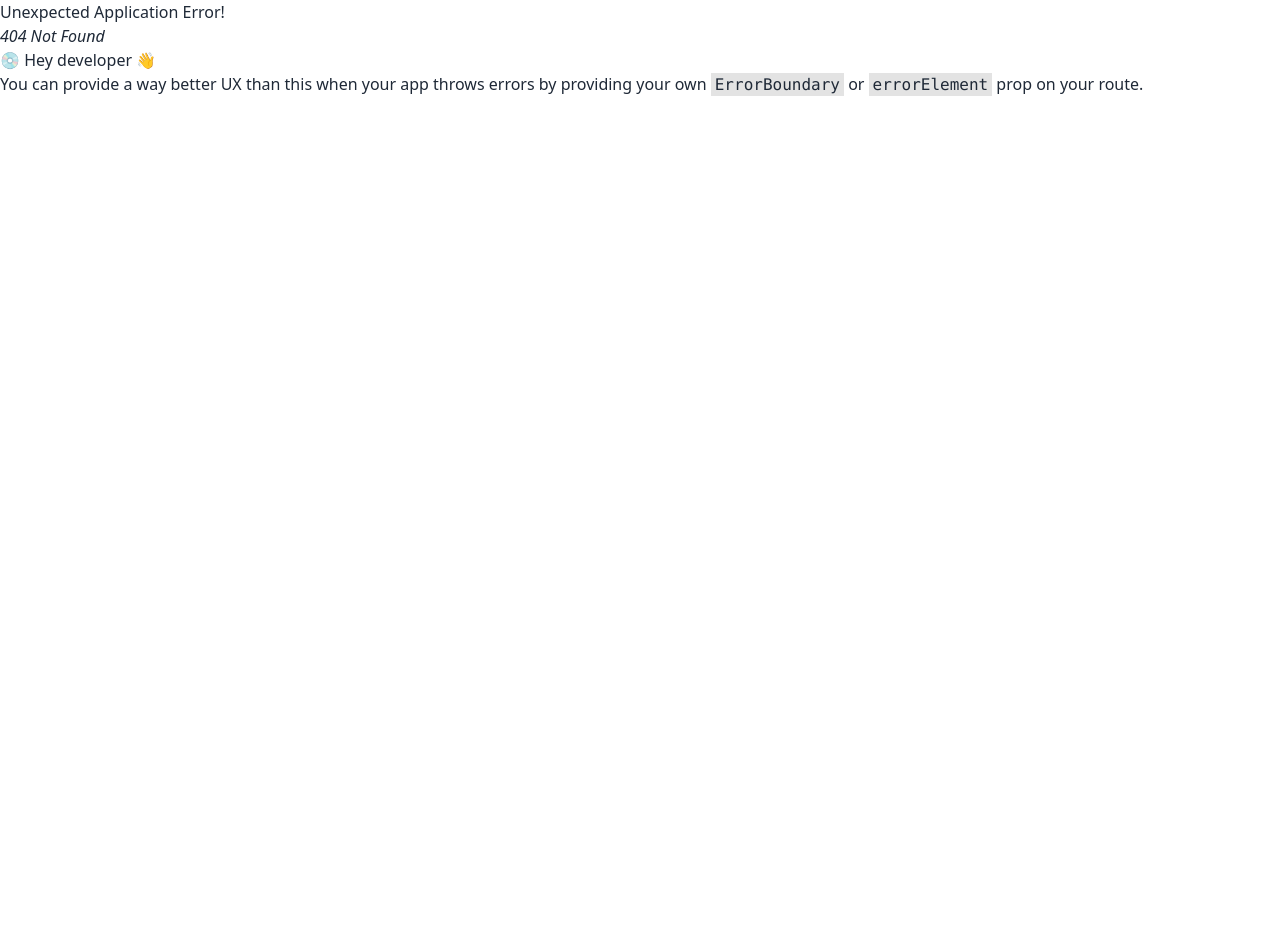
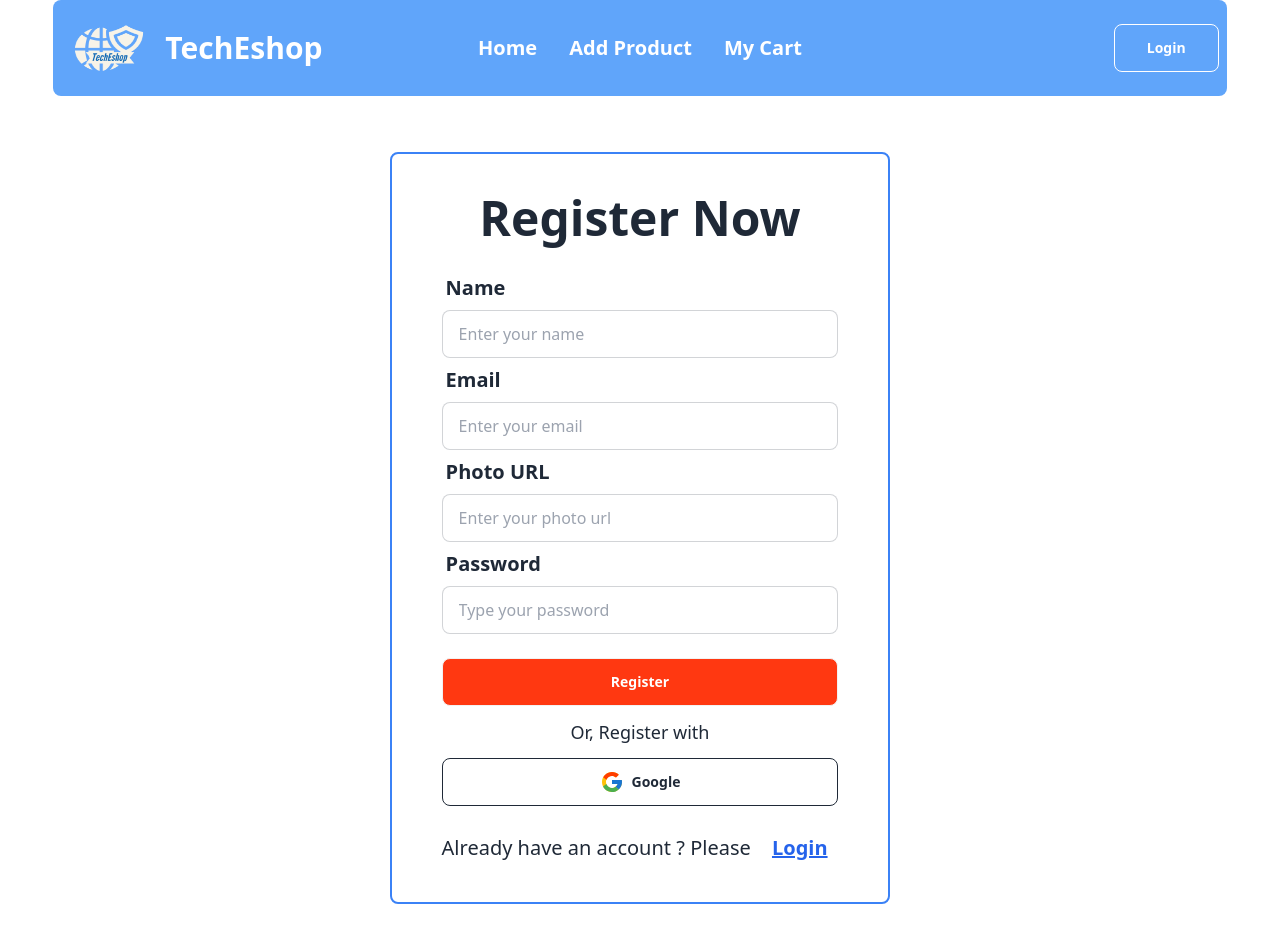
Before and after one commit to Shahidul-Islam-Jony/Assignment10-Brand-Shop-TechEshop-Client-Side, a React (Vite) app: page /register in a window 1280 px wide. Before the commit this address had no page. Shown: the top 942 px of the page. Before the commit the page ends 800 px from the top, so only its background shows below. Built offline with nearby package versions, Linux system fonts and the light colour scheme.

Commit message:
Login page implemented

```diff
--- a/package.json
+++ b/package.json
@@ -15,6 +15,7 @@
     "match-sorter": "^6.3.1",
     "react": "^18.2.0",
     "react-dom": "^18.2.0",
+    "react-icons": "^4.11.0",
     "react-router-dom": "^6.17.0",
     "sort-by": "^1.2.0"
   },
--- a/src/components/Navbar/Navbar.jsx
+++ b/src/components/Navbar/Navbar.jsx
@@ -31,7 +31,7 @@ const Navbar = () => {
                     </ul>
                 </div>
                 <div className="navbar-end">
-                    <Link className="btn btn-outline text-white font-bold md:px-8 capitalize">Login</Link>
+                    <Link to="/login" className="btn btn-outline text-white font-bold md:px-8 capitalize">Login</Link>
                 </div>
             </div>
         </div>
--- /dev/null
+++ b/src/pages/Login/Login.jsx
@@ -0,0 +1,51 @@
+import { FcGoogle } from 'react-icons/fc';
+import { Link } from 'react-router-dom';
+
+const Login = () => {
+
+    const handleLogin = e =>{
+        e.preventDefault();
+        const form = e.target;
+        const email = form.email.value;
+        const password = form.password.value;
+        console.log(email,password);
+    }
+
+    return (
+        <div>
+            <div className="w-11/12 lg:w-[500px] border-2 border-blue-500 mx-auto my-14 rounded-lg py-10">
+                <h3 className="text-5xl mb-6 text-center font-bold">Login</h3>
+                <form onSubmit={handleLogin}>
+                    <div className="form-control  w-4/5 mx-auto">
+                        <label className="label">
+                            <span className="label-text text-xl font-semibold">Your Email</span>
+                        </label>
+                        <label className="">
+                            <input type="email" placeholder="Enter your email" name="email" className="input input-bordered w-full" />
+                        </label>
+                    </div>
+                    <div className="form-control  w-4/5 mx-auto">
+                        <label className="label">
+                            <span className="label-text text-xl font-semibold">Password</span>
+                        </label>
+                        <label className="">
+                            <input type="password" placeholder="Type your password" name="password" className="input input-bordered w-full" />
+                        </label>
+                    </div>
+                    <div className="w-4/5 mx-auto mt-6">
+                        <input type="submit" value="Login" className="btn bg-[#FF3811] w-full capitalize text-white" />
+                    </div>
+                </form>
+                <div className="w-4/5 mx-auto">
+                    <p className="text-lg font-medium text-center my-3">Or, Login with</p>
+                    <button className="btn w-full capitalize btn-outline"><span className='text-2xl'><FcGoogle></FcGoogle></span>Google</button>
+                </div>
+                <div className='mt-7 w-4/5 mx-auto'>
+                    <p className='text-xl font-medium'>No Account ? Please <Link to="/register" className='ml-4 font-bold text-blue-600 underline'>Register</Link></p>
+                </div>
+            </div>
+        </div>
+    );
+};
+
+export default Login;
--- /dev/null
+++ b/src/pages/Registration/Registration.jsx
@@ -0,0 +1,67 @@
+import { Link } from "react-router-dom";
+import { FcGoogle } from 'react-icons/fc';
+
+const Registration = () => {
+    const handleRegister = e=>{
+        e.preventDefault();
+        const form = e.target;
+        const name = form.name.value;
+        const email = form.email.value;
+        const photo = form.photo.value;
+        const password = form.password.value;
+        console.log(name,email,photo,password);
+    }
+    return (
+        <div>
+            <div className="w-11/12 lg:w-[500px] border-2 border-blue-500 mx-auto my-14 rounded-lg py-10">
+                <h3 className="text-5xl mb-6 text-center font-bold">Register Now</h3>
+                <form onSubmit={handleRegister}>
+                    <div className="form-control  w-4/5 mx-auto">
+                        <label className="label">
+                            <span className="label-text text-xl font-semibold">Name</span>
+                        </label>
+                        <label className="">
+                            <input type="text" placeholder="Enter your name" name="name" required className="input input-bordered w-full" />
+                        </label>
+                    </div>
+                    <div className="form-control  w-4/5 mx-auto">
+                        <label className="label">
+                            <span className="label-text text-xl font-semibold">Email</span>
+                        </label>
+                        <label className="">
+                            <input type="email" placeholder="Enter your email" name="email" required className="input input-bordered w-full" />
+                        </label>
+                    </div>
+                    <div className="form-control  w-4/5 mx-auto">
+                        <label className="label">
+                            <span className="label-text text-xl font-semibold">Photo URL</span>
+                        </label>
+                        <label className="">
+                            <input type="text" placeholder="Enter your photo url" name="photo" className="input input-bordered w-full" />
+                        </label>
+                    </div>
+                    <div className="form-control  w-4/5 mx-auto">
+                        <label className="label">
+                            <span className="label-text text-xl font-semibold">Password</span>
+                        </label>
+                        <label className="">
+                            <input type="password" placeholder="Type your password" name="password" required className="input input-bordered w-full" />
+                        </label>
+                    </div>
+                    <div className="w-4/5 mx-auto mt-6">
+                        <input type="submit" value="Register" className="btn bg-[#FF3811] w-full capitalize text-white" />
+                    </div>
+                </form>
+                <div className="w-4/5 mx-auto">
+                    <p className="text-lg font-medium text-center my-3">Or, Register with</p>
+                    <button className="btn w-full capitalize btn-outline"><span className='text-2xl'><FcGoogle></FcGoogle></span>Google</button>
+                </div>
+                <div className='mt-7 w-4/5 mx-auto'>
+                    <p className='text-xl font-medium'>Already have an account ? Please <Link to="/login" className='ml-4 font-bold text-blue-600 underline'>Login</Link></p>
+                </div>
+            </div>
+        </div>
+    );
+};
+
+export default Registration;
```
Also changed, not shown: src/Routes/Routes.jsx (+9 -0 lines), 1 other file (tests, documents, lock files or other folders).
